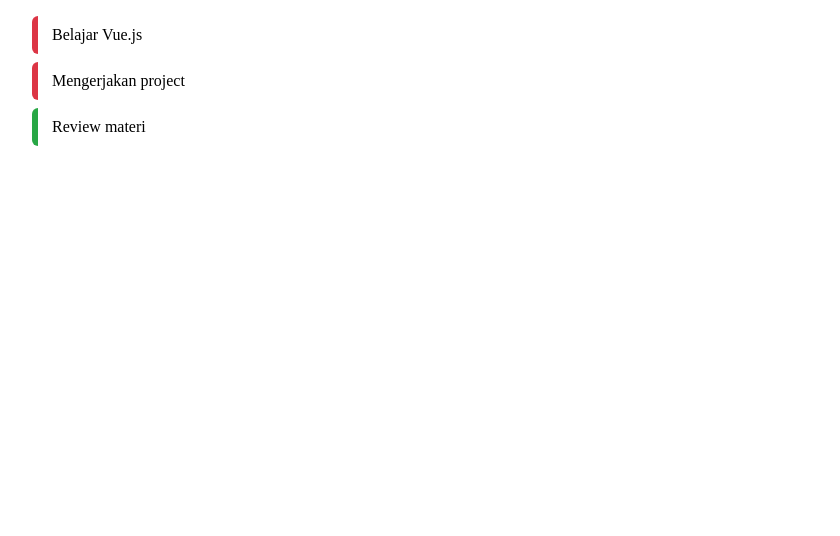
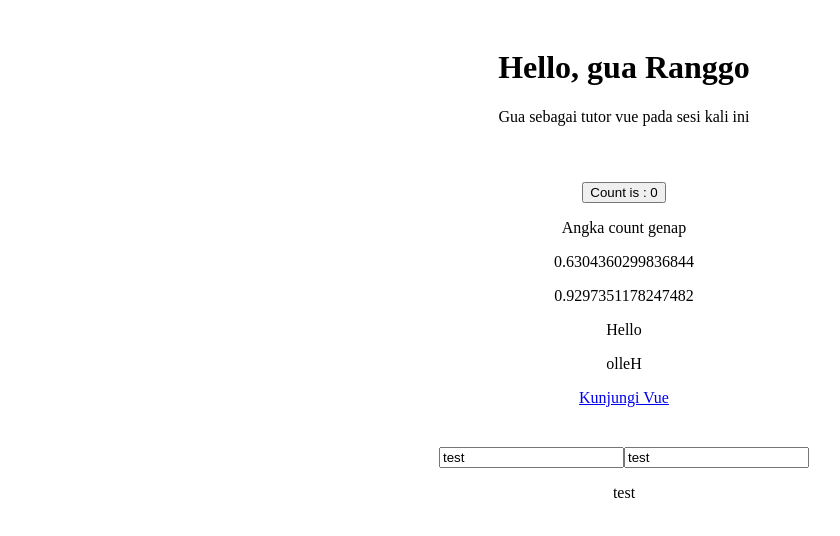
Before and after one commit to KenapaCoding/vue-full-course, a Vue app: page / in a window 1280 px wide. Shown: the top 536 px of the page, without its empty margins (16-856 px from the left). Built offline with nearby package versions, Linux system fonts and the light colour scheme.

Commit message:
materi: watch

```diff
--- a/src/App.vue
+++ b/src/App.vue
@@ -1,5 +1,5 @@
 <script setup>
-  import { ref, reactive, computed } from 'vue';
+  import { ref, reactive, computed, watch } from 'vue';
 
   const counter = reactive({count:0})
   function increment(number){
@@ -9,6 +9,10 @@
     if (counter.count % 2 == 0) return "Angka count genap"
     return "Angka count ganjil"
   })
+
+  watch(() => counter.count, (newValue,oldValue) => {
+    console.log(`Nilai count berubah dari ${oldValue} ke ${newValue}`)
+  } )
 
   const message = ref("Hi")
   message.value = "Hello"
@@ -60,7 +64,7 @@
 </script>
 
 <template>
-  <!-- <div class="container">
+  <div class="container">
     <h1>{{ greeting('Ranggo') }}</h1>
     <p>
       Gua sebagai tutor vue pada sesi kali ini
@@ -80,7 +84,7 @@
     <input type="text" :value="search" @input="onInput" >
     <input type="text" v-model="search">
     <p>{{ search }}</p>
-  </div> -->
+  </div>
 
   <!-- <div class="container">
     <h1 v-if="isLoggedIn">Selamat Datang !</h1>
@@ -95,11 +99,11 @@
     <p v-else>Tidak Lulus</p>
   </div> -->
 
-  <ul>
+  <!-- <ul>
     <li v-for="todo in todos" :key="todo.id" class="todo-item" :class="todo.done ? 'done': 'not-done'">
       {{ todo.text }}
     </li>
-  </ul>
+  </ul> -->
 
 </template>
 
```
